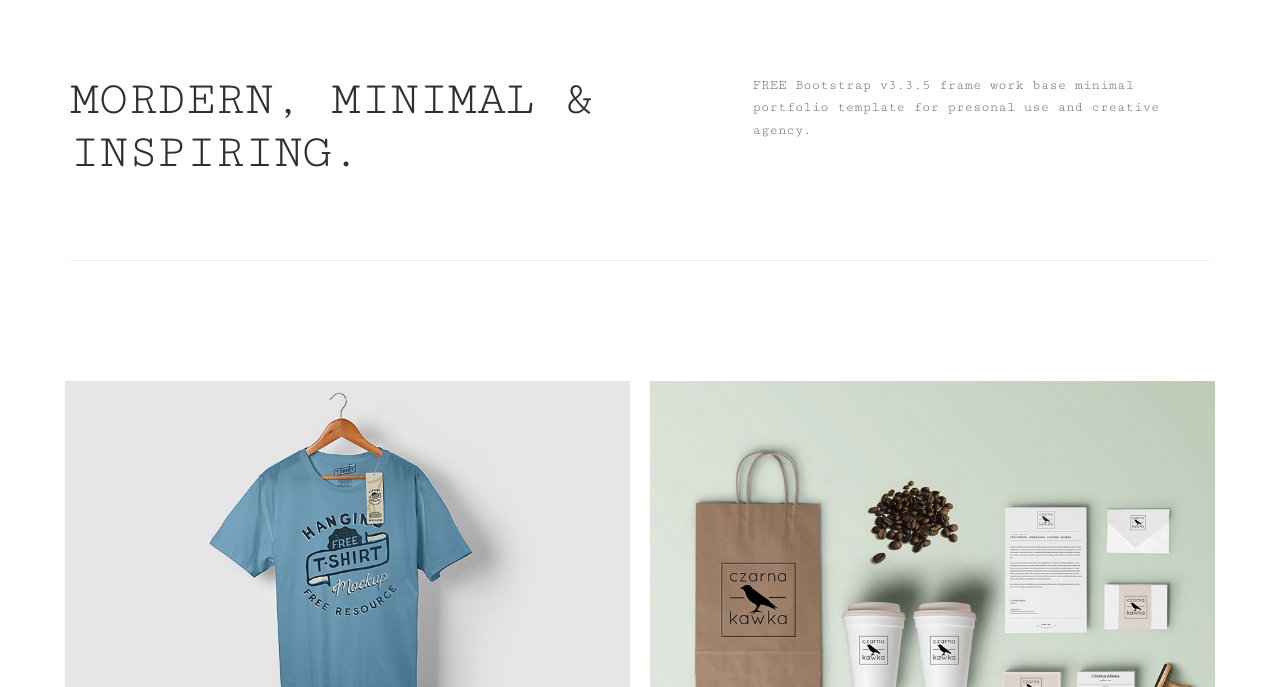
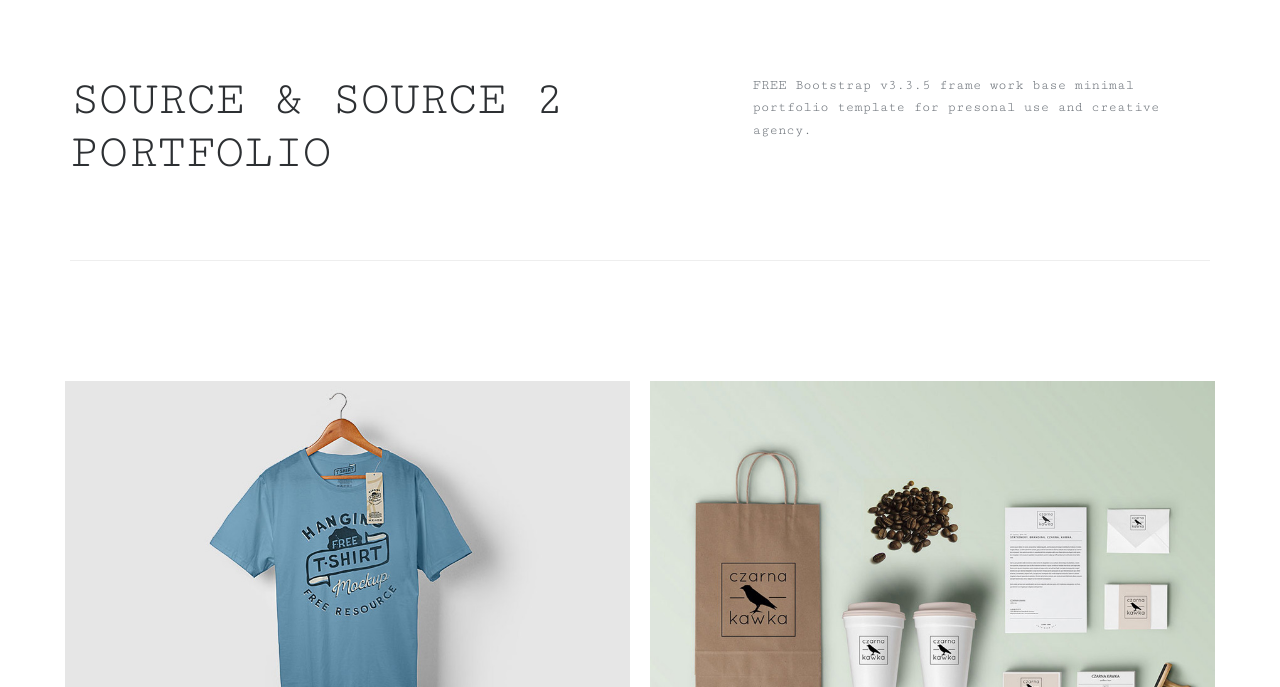
Before and after one commit to Darnias/Darnias.github.io, a plain HTML site: page index.html in a window 1280 px wide. Shown: the part 113-800 px from the top of the page. Drawn offline with nearby package versions, Linux system fonts and the light colour scheme; files whose address does not match are found by name.

Commit message:
Update index.html

```diff
--- a/index.html
+++ b/index.html
@@ -9,7 +9,7 @@
 <meta charset="utf-8">
 <meta name="description" content="">
 <meta name="viewport" content="width=device-width, initial-scale=1">
-<title>Darnias - Source & Source 2 portfolio.</title>
+<title>Darnias portfolio</title>
 <link rel="stylesheet" href="css/bootstrap.min.css">
 <link rel="stylesheet" href="css/flexslider.css">
 <link rel="stylesheet" href="css/jquery.fancybox.css">
@@ -40,7 +40,7 @@
     <div class="row">
       <div class="col-md-7 col-sm-6 hero">
         <div class="hero-content">
-          <h1>Mordern, Minimal & Inspiring.</h1>
+          <h1>Source & Source 2 portfolio</h1>
         </div>
         <!-- hero -->
       </div>
```
